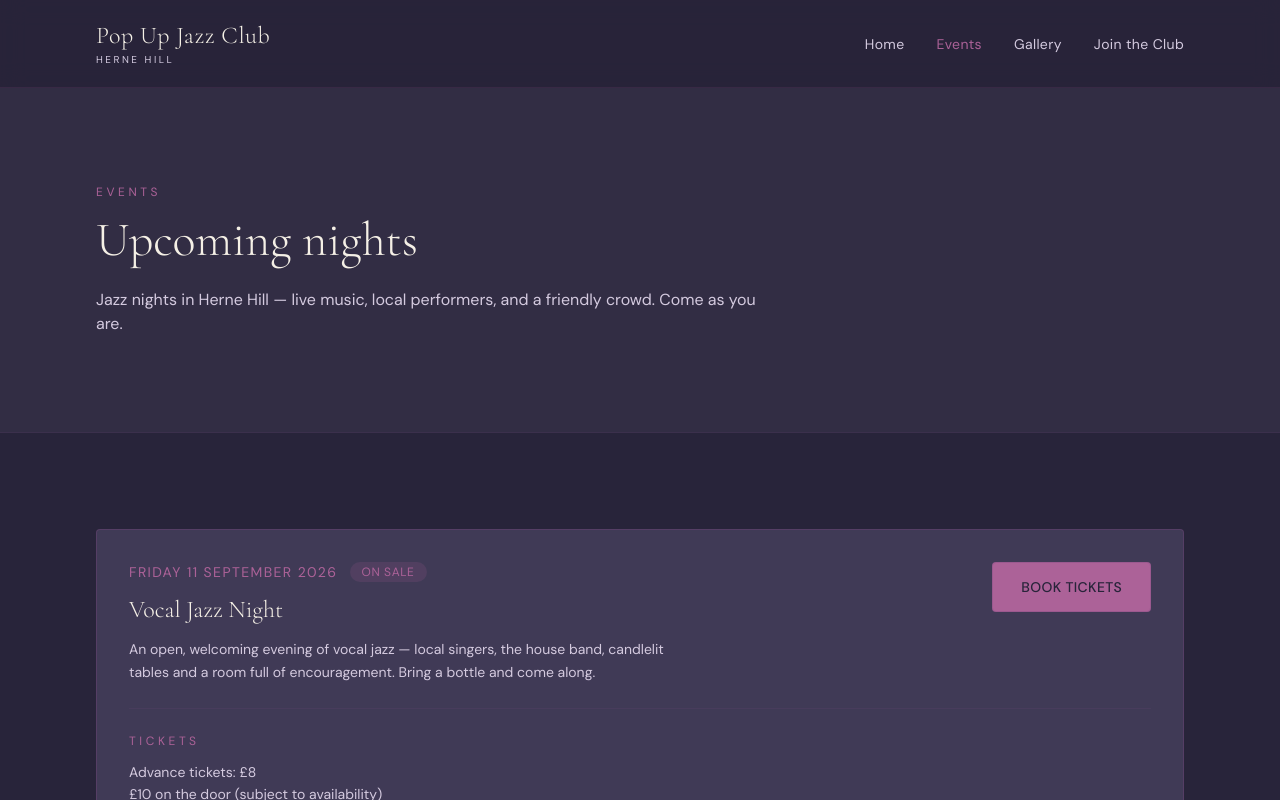
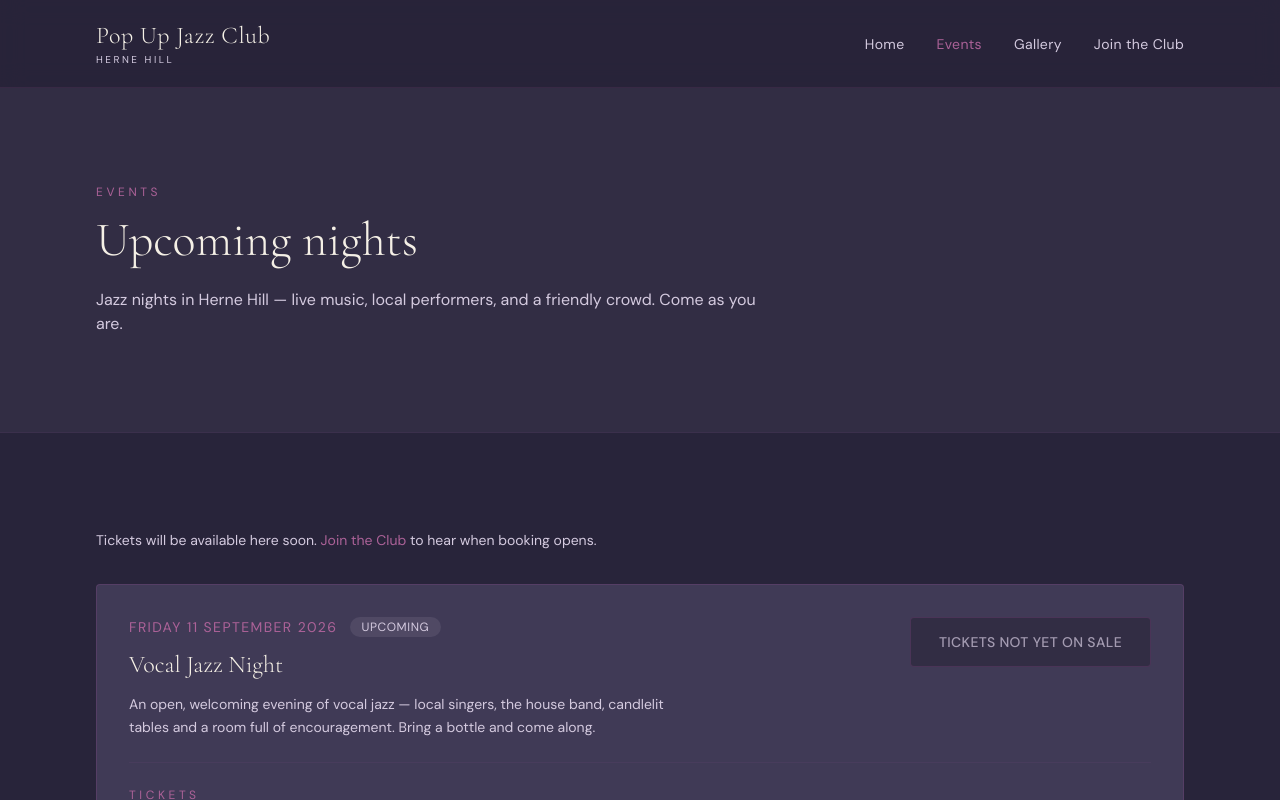
Before and after one commit to HelenStaniland/popupjazzclub, a Next.js app: page /events in a window 1280 px wide. Shown: the top 800 px of the page. Built offline with nearby package versions, Linux system fonts and the light colour scheme.

Commit message:
Make it obvious that tickets are not yet on sale

```diff
--- a/app/events/page.tsx
+++ b/app/events/page.tsx
@@ -1,6 +1,10 @@
 import type { Metadata } from "next";
+import Link from "next/link";
 import Button from "@/components/Button";
 import VenueDetails from "@/components/VenueDetails";
+
+// Temporary — set to true when ticket booking is live
+const TICKETS_ON_SALE = false;
 
 export const metadata: Metadata = {
   title: "Events",
@@ -43,6 +47,18 @@ export default function EventsPage() {
 
       <section className="py-16 sm:py-24">
         <div className="mx-auto max-w-6xl px-6 lg:px-8">
+          {!TICKETS_ON_SALE && (
+            <p className="mb-8 max-w-2xl text-sm leading-relaxed text-cream-muted">
+              Tickets will be available here soon.{" "}
+              <Link
+                href="/join"
+                className="text-gold transition-colors hover:text-gold-light"
+              >
+                Join the Club
+              </Link>{" "}
+              to hear when booking opens.
+            </p>
+          )}
           <div className="space-y-6">
             {upcomingEvents.map((event) => (
               <article
@@ -57,12 +73,12 @@ export default function EventsPage() {
                       </time>
                       <span
                         className={`rounded-full px-3 py-0.5 text-xs uppercase tracking-wider ${
-                          event.status === "On sale"
+                          TICKETS_ON_SALE && event.status === "On sale"
                             ? "bg-gold/15 text-gold"
                             : "bg-cream-muted/10 text-cream-muted"
                         }`}
                       >
-                        {event.status}
+                        {TICKETS_ON_SALE ? event.status : "Upcoming"}
                       </span>
                     </div>
                     <h2 className="mt-3 font-serif text-2xl font-light text-cream">
@@ -73,14 +89,21 @@ export default function EventsPage() {
                     </p>
                   </div>
                   <div className="shrink-0">
-                    {event.status === "On sale" ? (
+                    {TICKETS_ON_SALE && event.status === "On sale" ? (
                       <Button href="mailto:hello@popupjazzclub.com?subject=Ticket%20enquiry">
                         Book Tickets
                       </Button>
-                    ) : (
+                    ) : TICKETS_ON_SALE ? (
                       <Button href="/join" variant="outline">
                         Join the Club
                       </Button>
+                    ) : (
+                      <span
+                        aria-disabled="true"
+                        className="inline-flex cursor-not-allowed items-center justify-center rounded-sm border border-border bg-surface px-7 py-3.5 text-sm font-medium tracking-wide uppercase text-cream-muted/70"
+                      >
+                        Tickets not yet on sale
+                      </span>
                     )}
                   </div>
                 </div>
```
